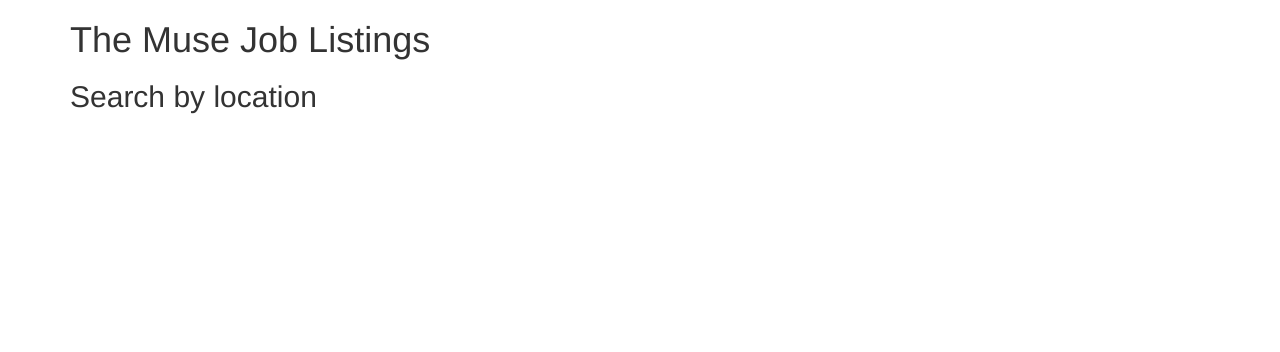
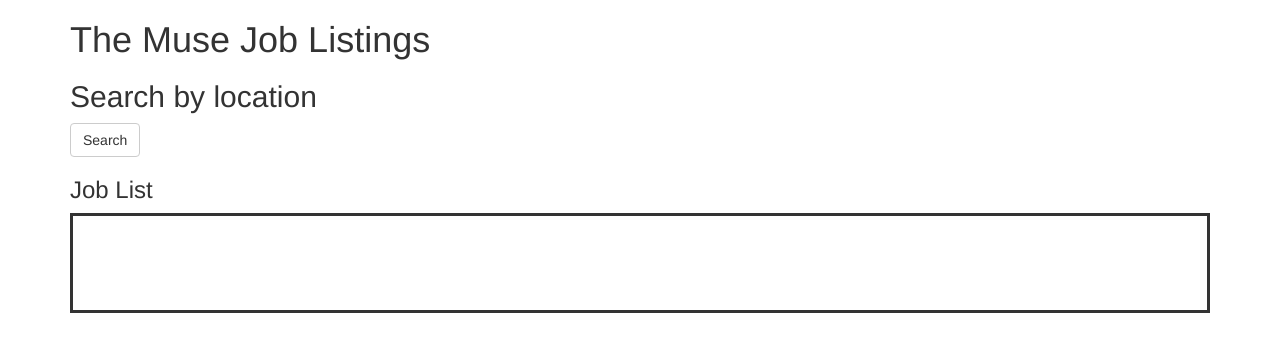
Before and after one commit to mohamed-ahmed/muse-api-job-search, a Python web app: template templates/index.html in a window 1280 px wide. Shown: the top 352 px of the page. Run offline with Jinja, Linux system fonts and the light colour scheme; the template is opened without the code that fills it, so the values that code supplies are empty; some libraries are stand-ins or nearby versions.

Commit message:
jobs added to can be dom

```diff
--- a/server.py
+++ b/server.py
@@ -26,7 +26,7 @@
     @gen.coroutine
     def get(self):
         http_client = AsyncHTTPClient()
-        response = yield http_client.fetch("https://www.themuse.com/api/v1/jobs?page=0&company=Artsicle&job_category=Engineering&job_level=Internship&job_location=New+York%2C+NY")
+        response = yield http_client.fetch("https://www.themuse.com/api/v1/jobs?page=0&job_location=New+York%2C+NY")
 
         #print(response.body)
         jsonResponse = json_decode(response.body)
--- a/static/main.js
+++ b/static/main.js
@@ -0,0 +1,84 @@
+$( document ).ready( function(){
+	console.log("document ready");
+
+	$("#search-button").click(requestData);
+
+} );
+
+function requestData(){
+	console.log("requestData");
+	var url = "/json";
+	$.get(url, onGetJsonResponse);
+}
+
+function onGetJsonResponse(data){
+	console.log("onGetJsonResponse");
+	console.log(data);
+	processJobData(data);
+}
+
+function processJobData(data){
+	var numPages = data.page_count;
+	var results = data.results;
+	console.log(numPages);
+	for( var i = 0 ; i < results.length ; i++){
+		addJobtoDom(results[i]);
+	}
+}
+
+function addJobtoDom(job){
+	var elem =
+		dom("div", {class:"job"},
+			dom("p", {class:"company-name"}, document.createTextNode("Company: " + job.company_name))
+	);
+
+	$("#job-container").append(elem);
+}
+
+
+
+
+
+
+
+
+
+
+
+
+
+function dom(name, attributes) {
+  var node = document.createElement(name);
+  if (attributes) {
+    forEachIn(attributes, function(name, value) {
+      setNodeAttribute(node, name, value);
+    });
+  }
+  for (var i = 2; i < arguments.length; i++) {
+    var child = arguments[i];
+    if (typeof child == "string")
+      child = document.createTextNode(child);
+    node.appendChild(child);
+  }
+  return node;
+}
+
+function forEachIn(object, action) {
+  for (var property in object) {
+    if (object.hasOwnProperty(property))
+      action(property, object[property]);
+  }
+}
+
+function setNodeAttribute(node, attribute, value) {
+  if (attribute == "class")
+    node.className = value;
+  else if (attribute == "checked")
+    node.defaultChecked = value;
+  else if (attribute == "for")
+    node.htmlFor = value;
+  else if (attribute == "style")
+    node.style.cssText = value;
+  else
+    node.setAttribute(attribute, value);
+}
--- a/static/style.css
+++ b/static/style.css
@@ -0,0 +1,4 @@
+#job-container{
+	border:solid;
+	min-height:100px;
+}
--- a/templates/index.html
+++ b/templates/index.html
@@ -1 +1 @@
-<!DOCTYPE html><head><meta http-equiv="Content-Type" content="text/html; charset=UTF-8"><meta name="viewport" content="width=device-width, initial-scale=1"><title>The Muse Job Search</title><link rel="stylesheet" href="{{ static_url('style.css') }}" type="text/css"><link rel="stylesheet" href="{{ static_url('bootstrap.css') }}" type="text/css"><script src="{{ static_url('main.js') }}" type="text/javascript"></script><script src="http://ajax.googleapis.com/ajax/libs/jquery/1.3/jquery.min.js" type="text/javascript"></script></head><body><div class="container"><h1>The Muse Job Listings</h1><h2>Search by location</h2></div></body>
+<!DOCTYPE html><head><meta http-equiv="Content-Type" content="text/html; charset=UTF-8"><meta name="viewport" content="width=device-width, initial-scale=1"><title>The Muse Job Search</title><link rel="stylesheet" href="{{ static_url('style.css') }}" type="text/css"><link rel="stylesheet" href="{{ static_url('bootstrap.css') }}" type="text/css"><script src="{{ static_url('jquery.js') }}" type="text/javascript"></script><script src="{{ static_url('main.js') }}" type="text/javascript"></script></head><body><div class="container"><h1>The Muse Job Listings</h1><h2>Search by location</h2><button id="search-button" type="button" class="btn btn-default">Search</button><h3>Job List</h3><div id="job-container"></div></div></body>
```
Also changed, not shown: 1 other file.
